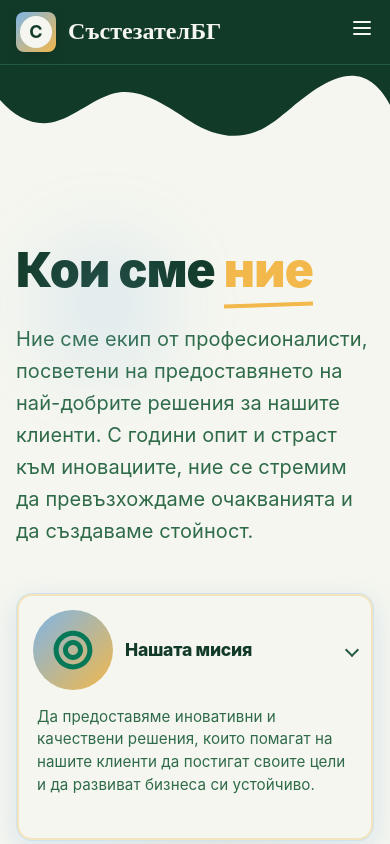
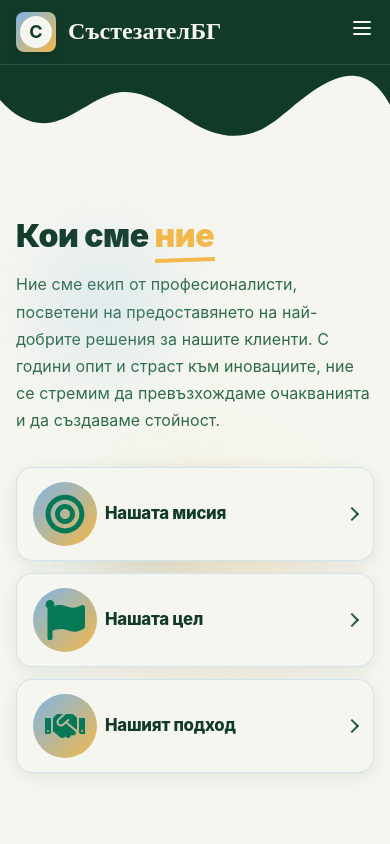
Before and after one commit to Digital-Horizont/SastezatelBG, a Next.js app: page / in a window 390 px wide. Shown: the top 844 px of the page. Built offline with nearby package versions, Linux system fonts and the light colour scheme.

Commit message:
Hero Sectio fixed

```diff
--- a/src/components/Sections/Home/Hero/HeroSection.module.css
+++ b/src/components/Sections/Home/Hero/HeroSection.module.css
@@ -2,28 +2,28 @@
 	position: relative;
 	max-width: 1200px;
 	margin: 0 auto;
-  padding: 5rem 1rem;
+	padding: 3.5rem 1rem;
 	overflow: hidden;
 	background: var(--cream);
 }
 
 .header {
 	max-width: 800px;
-  margin-bottom: 3rem;
+	margin-bottom: 2rem;
 }
 
 .header h1 {
-  font-size: 3rem;
+	font-size: clamp(2rem, 6vw, 3rem);
 	font-weight: 900;
 	color: var(--forest-dark);
 	line-height: 1.2;
-  margin-bottom: 1.5rem;
+	margin-bottom: 1rem;
 }
 
 .header p {
-  font-size: 1.25rem;
+	font-size: clamp(1rem, 2.8vw, 1.25rem);
 	color: var(--pine-leaf);
-  line-height: 1.6;
+	line-height: 1.7;
 }
 
 .highlight {
@@ -33,7 +33,7 @@
 
 .underline {
 	position: absolute;
-  bottom: -0.5rem;
+	bottom: -0.45rem;
 	left: 0;
 	width: 100%;
 	height: 0.25rem;
@@ -79,6 +79,10 @@
 }
 
 .card {
+	display: flex;
+	flex-direction: column;
+	align-items: center;
+	gap: 0.25rem;
 	background: var(--cream);
 	border: 1px solid color-mix(in oklab, var(--sky-blue) 30%, transparent);
 	border-radius: 1rem;
@@ -95,8 +99,8 @@
 }
 
 .icon {
-  width: 5rem;
-  height: 5rem;
+	width: 4rem;
+	height: 4rem;
 	background: linear-gradient(to bottom right, var(--sky-blue), var(--path-gold));
 	border-radius: 50%;
 	display: flex;
@@ -105,10 +109,10 @@
 }
 
 .card h2 {
-  font-size: 1.5rem;
+	font-size: 1.25rem;
 	font-weight: 800;
 	color: var(--forest-dark);
-  margin-bottom: 0.75rem;
+	margin-bottom: 0.5rem;
 }
 
 .card p {
@@ -119,7 +123,7 @@
 
 .mobileList {
 	display: grid;
-  gap: 1rem;
+	gap: 0.75rem;
 }
 
 .mobileCard {
@@ -130,30 +134,37 @@
 	background: var(--cream);
 	border-radius: 1rem;
 	box-shadow: 0 4px 18px rgba(0, 0, 0, 0.08);
-  padding: 1rem 1rem 0.75rem;
+	padding: 0.875rem 1rem;
 	cursor: pointer;
 	overflow: hidden;
 	transform: translateZ(0);
-  transition: box-shadow 240ms ease, transform 180ms ease;
+	transition: box-shadow 240ms ease, transform 180ms ease, background 180ms ease;
 }
 
 .mobileCard:active {
-  transform: scale(0.98);
+	transform: scale(0.985);
 }
 
 .mobileCard:hover {
 	box-shadow: 0 10px 28px rgba(0, 0, 0, 0.12);
 }
 
+.mobileCard:focus-visible {
+	outline: none;
+	box-shadow:
+		0 0 0 3px color-mix(in oklab, var(--sky-blue) 40%, transparent),
+		0 0 0 6px color-mix(in oklab, var(--path-gold) 35%, transparent);
+}
+
 .mobileHeader {
 	display: grid;
-  grid-template-columns: 64px 1fr 20px;
-  gap: 1.75rem;
+	grid-template-columns: 56px 1fr 18px;
+	gap: 1rem;
 	align-items: center;
 }
 
-.mobileCard h2 {
-  font-size: 1.1rem;
+.mobileTitle {
+	font-size: 1.05rem;
 	font-weight: 800;
 	color: var(--forest-dark);
 	margin: 0;
@@ -174,29 +185,28 @@
 }
 
 .revealWrap {
-  max-height: 0;
+	height: 0;
 	overflow: hidden;
-  transition: max-height 380ms ease, opacity 280ms ease;
+	transition: height 320ms ease, opacity 220ms ease;
 	opacity: 0;
 }
 
 .revealContent {
-  font-size: 0.95rem;
+	font-size: 0.975rem;
 	color: var(--pine-leaf);
-  line-height: 1.5;
-  padding: 0 0.25rem 1rem 0.25rem;
+	line-height: 1.6;
+	padding: 0.5rem 0.25rem 0.9rem 0.25rem;
 }
 
 .active {
 	box-shadow:
 		0 8px 28px color-mix(in oklab, var(--sky-blue) 25%, transparent),
 		0 0 0 2px color-mix(in oklab, var(--path-gold) 30%, transparent) inset;
-  transform: translateY(-2px);
+	transform: translateY(-1px);
+	background: color-mix(in oklab, var(--cream) 92%, white);
 }
 
 .active .revealWrap {
-  margin-top: 1rem;
-  max-height: 200px;
 	opacity: 1;
 }
 
@@ -204,11 +214,9 @@
 	pointer-events: none;
 	position: absolute;
 	inset: 0;
-  background: radial-gradient(
-    circle at var(--rx, 50%) var(--ry, 50%),
+	background: radial-gradient(circle at var(--rx, 50%) var(--ry, 50%),
 			color-mix(in oklab, var(--path-gold) 30%, transparent),
-    transparent 40%
-  );
+			transparent 40%);
 	opacity: 0;
 	animation: none;
 }
@@ -247,3 +255,12 @@
 		display: none;
 	}
 }
+
+@media (prefers-reduced-motion: reduce) {
+
+	.mobileCard,
+	.revealWrap,
+	.chevron {
+		transition: none;
+	}
+}
--- a/src/components/Sections/Home/Hero/index.jsx
+++ b/src/components/Sections/Home/Hero/index.jsx
@@ -1,11 +1,12 @@
 "use client";
 
-import { useState } from "react";
+import { useRef, useState } from "react";
 import { FaBullseye, FaFlag, FaHandshake } from "react-icons/fa";
 import styles from "./HeroSection.module.css";
 
 export default function HeroSection() {
-  const [active, setActive] = useState(0); // which card is expanded on mobile
+  const [active, setActive] = useState(null);
+  const contentRefs = useRef([]);
 
   const cards = [
     {
@@ -28,9 +29,26 @@ export default function HeroSection() {
     },
   ];
 
-  // toggle on mobile
-  const handleMobileClick = (idx) => {
+  const toggle = (idx) => {
     setActive((prev) => (prev === idx ? null : idx));
+  };
+
+  // ripple позиция + toggle
+  const handlePress = (e, idx) => {
+    const rect = e.currentTarget.getBoundingClientRect();
+    const x = ((e.clientX - rect.left) / rect.width) * 100;
+    const y = ((e.clientY - rect.top) / rect.height) * 100;
+    e.currentTarget.style.setProperty("--rx", `${x}%`);
+    e.currentTarget.style.setProperty("--ry", `${y}%`);
+    toggle(idx);
+  };
+
+  // достъпност: Enter/Space
+  const handleKey = (e, idx) => {
+    if (e.key === "Enter" || e.key === " ") {
+      e.preventDefault();
+      toggle(idx);
+    }
   };
 
   return (
@@ -45,7 +63,7 @@ export default function HeroSection() {
           Кои сме{" "}
           <span className={styles.highlight}>
             ние
-            <div className={styles.underline}></div>
+            <div className={styles.underline} />
           </span>
         </h1>
         <p>
@@ -56,8 +74,8 @@ export default function HeroSection() {
         </p>
       </div>
 
-      {/* Desktop grid (equally spaced) */}
-      <div className={styles.desktopGrid}>
+      {/* Desktop grid */}
+      <div className={styles.desktopGrid} role="list">
         {cards.map((c) => (
           <article key={c.title} className={styles.card} role="listitem">
             <div className={styles.icon}>{c.icon}</div>
@@ -67,20 +85,26 @@ export default function HeroSection() {
         ))}
       </div>
 
-      {/* Mobile stacked list */}
+      {/* Mobile accordeon */}
       <div className={styles.mobileList} role="list">
         {cards.map((c, idx) => {
           const isActive = active === idx;
+          const panelId = `panel-${idx}`;
+          const btnId = `accordion-${idx}`;
+
           return (
             <button
               key={c.title}
+              id={btnId}
               className={`${styles.mobileCard} ${isActive ? styles.active : ""}`}
-              onClick={() => handleMobileClick(idx)}
+              onClick={(e) => handlePress(e, idx)}
+              onKeyDown={(e) => handleKey(e, idx)}
               aria-expanded={isActive}
+              aria-controls={panelId}
             >
               <div className={styles.mobileHeader}>
                 <div className={styles.icon}>{c.icon}</div>
-                <h2>{c.title}</h2>
+                <h2 className={styles.mobileTitle}>{c.title}</h2>
                 <span
                   className={`${styles.chevron} ${
                     isActive ? styles.chevronOpen : ""
@@ -89,12 +113,23 @@ export default function HeroSection() {
                 />
               </div>
 
-              {/* animated content reveal */}
-              <div className={styles.revealWrap}>
+              {/* Animated content reveal */}
+              <div
+                id={panelId}
+                role="region"
+                aria-labelledby={btnId}
+                ref={(el) => (contentRefs.current[idx] = el)}
+                className={styles.revealWrap}
+                style={{
+                  height: isActive
+                    ? contentRefs.current[idx]?.scrollHeight ?? "auto"
+                    : 0,
+                }}
+              >
                 <p className={styles.revealContent}>{c.content}</p>
               </div>
 
-              {/* click ripple */}
+              {/* ripple */}
               <span className={styles.ripple} aria-hidden />
             </button>
           );
```
Lines whose indentation alone changed are shown as unchanged.
